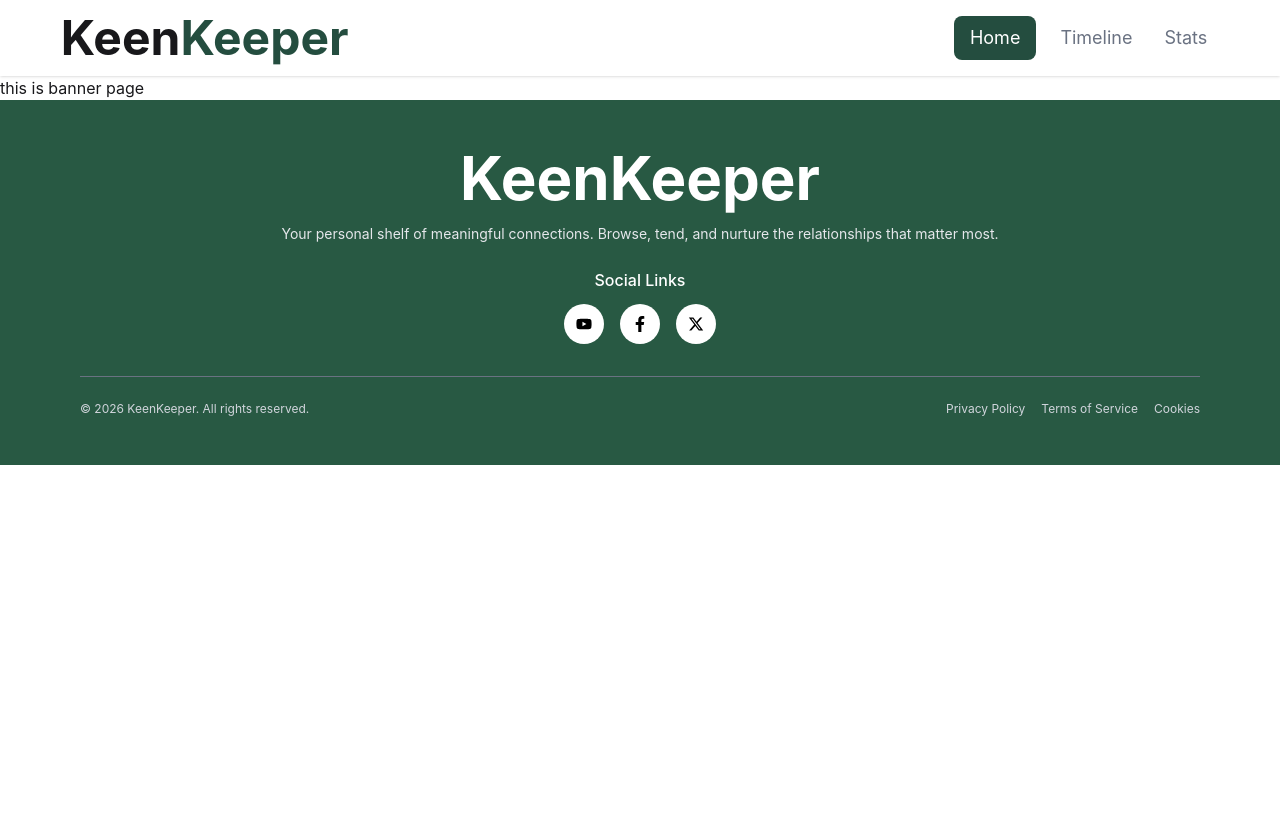
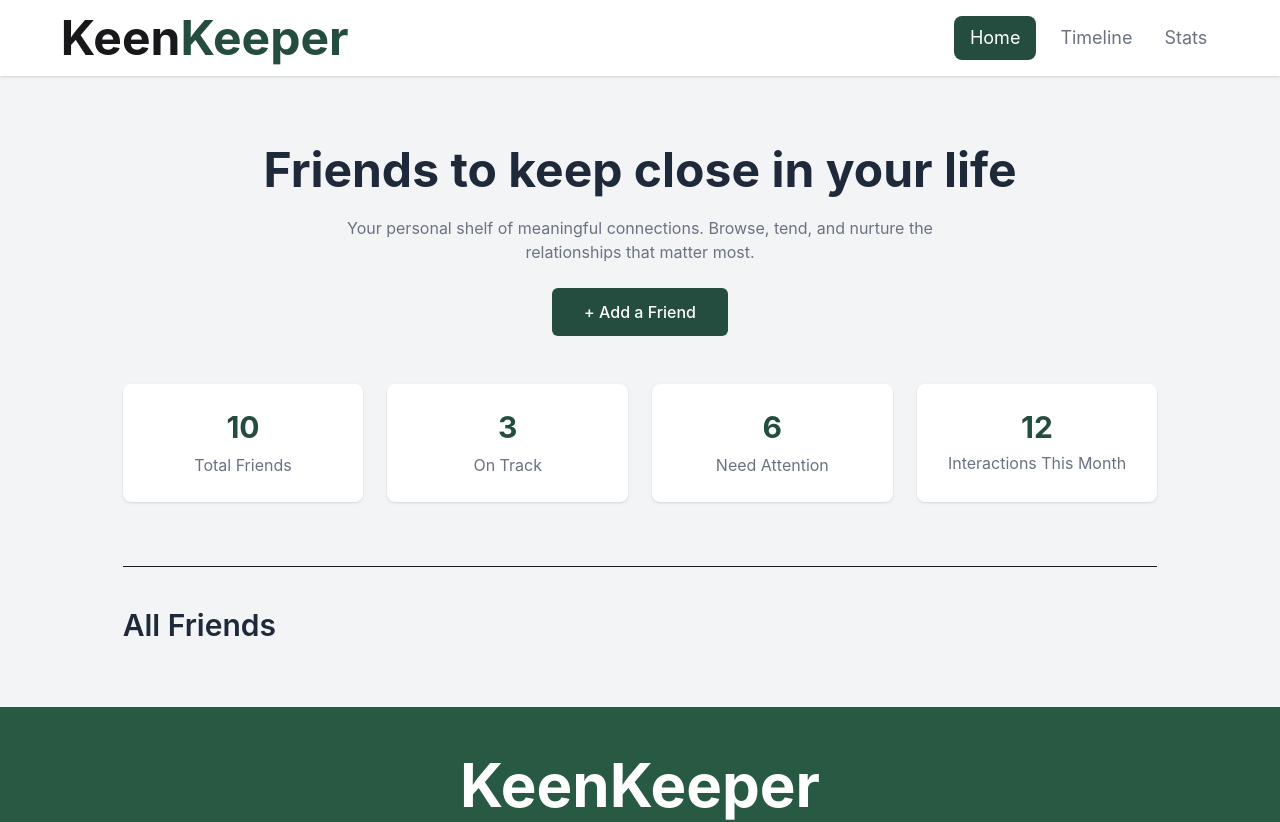
Before and after one commit to OnikTechHub/keenkeeper, a React (Vite) app: page / in a window 1280 px wide. Shown: the top 822 px of the page. Before the commit the page ends 800 px from the top, so only its background shows below. Built offline with nearby package versions, Linux system fonts and the light colour scheme.

Commit message:
Add Banner

```diff
--- a/src/components/Homepage/Banner.jsx
+++ b/src/components/Homepage/Banner.jsx
@@ -2,9 +2,54 @@ import React from 'react';
 
 const Banner = () => {
     return (
-         <div>
-          this is banner page
-         </div>
+        <div className="bg-gray-100 py-10 md:py-16">
+            <div className="w-11/12 md:w-10/12 mx-auto px-4 text-center">
+
+
+                <h1 className="text-3xl sm:text-4xl md:text-5xl font-bold text-gray-800 mb-4 leading-tight">
+                    Friends to keep close in your life
+                </h1>
+
+                <p className="text-gray-500 text-sm md:text-base max-w-2xl mx-auto mb-6 px-2">
+                    Your personal shelf of meaningful connections. Browse, tend, and
+                    nurture the relationships that matter most.
+                </p>
+
+                <button className="bg-[#244D3F] text-white px-8 py-3 rounded-md hover:bg-[#1e3f34] transition w-full sm:w-auto font-medium">
+                    + Add a Friend
+                </button>
+
+                <div className="grid grid-cols-1 sm:grid-cols-2 lg:grid-cols-4 gap-4 md:gap-6 mt-12">
+
+                    <div className="bg-white p-6 rounded-lg shadow-sm hover:shadow-xl hover:-translate-y-2 transition-all duration-300 cursor-pointer border border-transparent hover:border-gray-200">
+                        <h2 className="text-2xl md:text-3xl font-bold text-[#244D3F]">10</h2>
+                        <p className="text-gray-500 text-sm md:text-base mt-2">Total Friends</p>
+                    </div>
+
+                    <div className="bg-white p-6 rounded-lg shadow-sm hover:shadow-xl hover:-translate-y-2 transition-all duration-300 cursor-pointer border border-transparent hover:border-gray-200">
+                        <h2 className="text-2xl md:text-3xl font-bold text-[#244D3F]">3</h2>
+                        <p className="text-gray-500 text-sm md:text-base mt-2">On Track</p>
+                    </div>
+
+                    <div className="bg-white p-6 rounded-lg shadow-sm hover:shadow-xl hover:-translate-y-2 transition-all duration-300 cursor-pointer border border-transparent hover:border-gray-200">
+                        <h2 className="text-2xl md:text-3xl font-bold text-[#244D3F]">6</h2>
+                        <p className="text-gray-500 text-sm md:text-base mt-2">Need Attention</p>
+                    </div>
+
+                    <div className="bg-white p-6 rounded-lg shadow-sm hover:shadow-xl hover:-translate-y-2 transition-all duration-300 cursor-pointer border border-transparent hover:border-gray-200">
+                        <h2 className="text-2xl md:text-3xl font-bold text-[#244D3F]">12</h2>
+                        <p className="text-gray-500 text-sm md:text-base mt-2 leading-tight">
+                            Interactions This Month
+                        </p>
+                    </div>
+
+                </div>
+
+                <div className="text-left mt-16 border-t pt-10">
+                    <h1 className="text-2xl md:text-3xl font-semibold text-gray-800">All Friends</h1>
+                </div>
+            </div>
+        </div>
     );
 };
 
--- a/src/components/Homepage/Home.jsx
+++ b/src/components/Homepage/Home.jsx
@@ -3,7 +3,7 @@ import Banner from './Banner';
 
 const Home = () => {
     return <>
-    <Banner/>
+    <Banner></Banner>
     </>
 };
 
```
